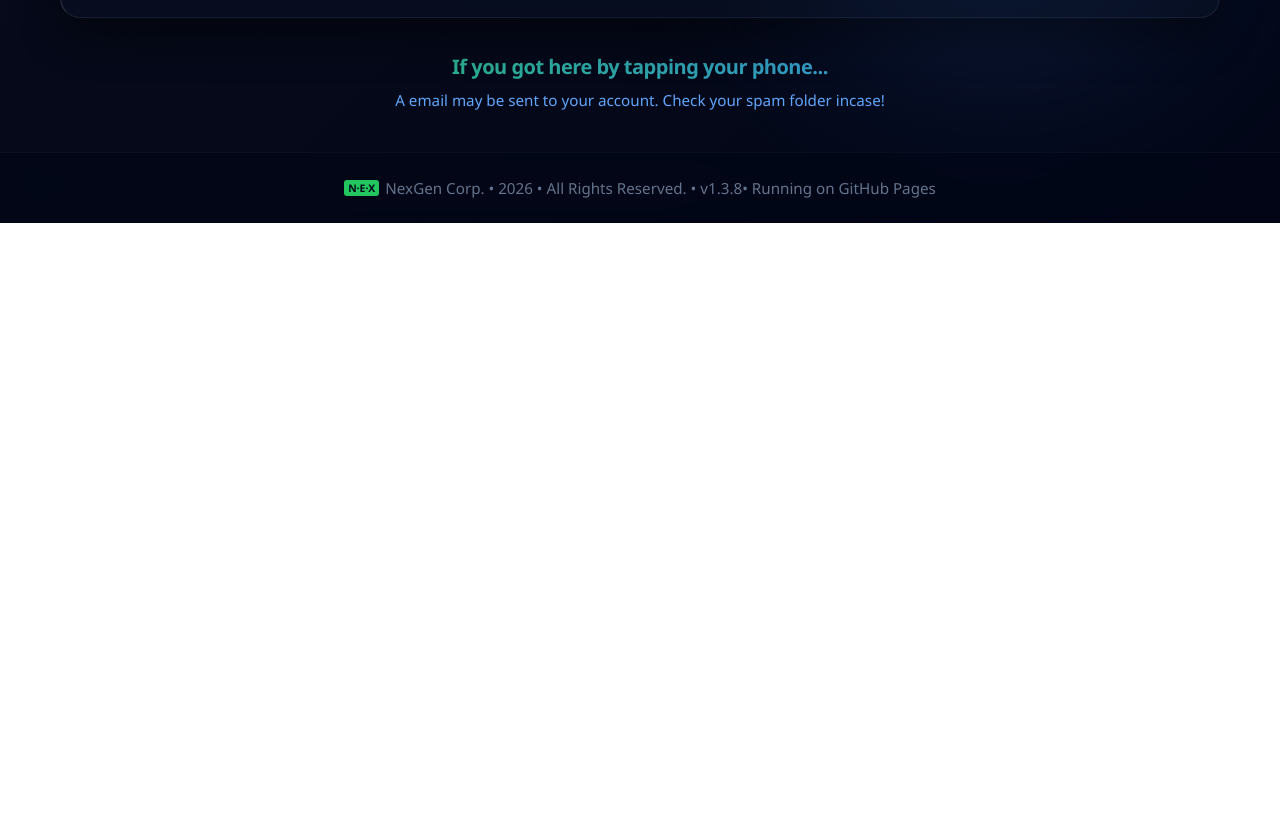
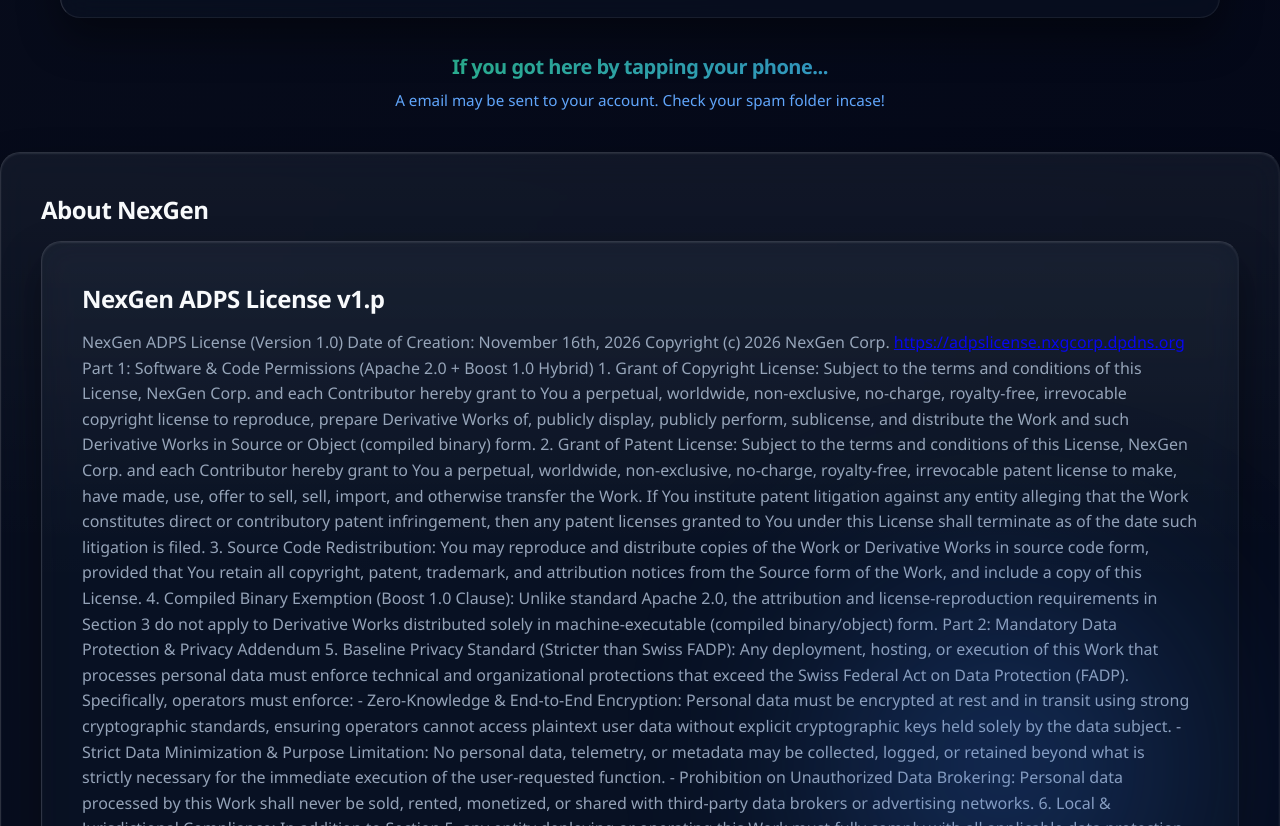
Before and after one commit to NexGenCorporation/nxgcorp.dpdns.org, a plain HTML site: page index.html in a window 1280 px wide. Shown: the part 1854-2680 px from the top of the page. Before the commit the page ends 2077 px from the top, so only its background shows below. Drawn offline with Linux system fonts and the light colour scheme.

Commit message:
Include NexGen ADPS License in index.html
Added NexGen ADPS License information and privacy addendum.

```diff
--- a/index.html
+++ b/index.html
@@ -348,6 +348,41 @@
             <p>A email may be sent to your account. Check your spam folder incase!</p>
         </section>
     </div>
+    <section class="glass-card">
+            <h2>About NexGen</h2>
+            <main class="glass-card">
+            <h2>NexGen ADPS License v1.p</h2>
+            <p>NexGen ADPS License (Version 1.0)
+Date of Creation: November 16th, 2026
+Copyright (c) 2026 NexGen Corp.
+<a href="https://adpslicense.nxgcorp.dpdns.org">https://adpslicense.nxgcorp.dpdns.org</a>
+
+Part 1: Software & Code Permissions (Apache 2.0 + Boost 1.0 Hybrid)
+
+1. Grant of Copyright License: Subject to the terms and conditions of this License, NexGen Corp. and each Contributor hereby grant to You a perpetual, worldwide, non-exclusive, no-charge, royalty-free, irrevocable copyright license to reproduce, prepare Derivative Works of, publicly display, publicly perform, sublicense, and distribute the Work and such Derivative Works in Source or Object (compiled binary) form.
+
+2. Grant of Patent License: Subject to the terms and conditions of this License, NexGen Corp. and each Contributor hereby grant to You a perpetual, worldwide, non-exclusive, no-charge, royalty-free, irrevocable patent license to make, have made, use, offer to sell, sell, import, and otherwise transfer the Work. If You institute patent litigation against any entity alleging that the Work constitutes direct or contributory patent infringement, then any patent licenses granted to You under this License shall terminate as of the date such litigation is filed.
+
+3. Source Code Redistribution: You may reproduce and distribute copies of the Work or Derivative Works in source code form, provided that You retain all copyright, patent, trademark, and attribution notices from the Source form of the Work, and include a copy of this License.
+
+4. Compiled Binary Exemption (Boost 1.0 Clause): Unlike standard Apache 2.0, the attribution and license-reproduction requirements in Section 3 do not apply to Derivative Works distributed solely in machine-executable (compiled binary/object) form.
+
+Part 2: Mandatory Data Protection & Privacy Addendum
+
+5. Baseline Privacy Standard (Stricter than Swiss FADP): Any deployment, hosting, or execution of this Work that processes personal data must enforce technical and organizational protections that exceed the Swiss Federal Act on Data Protection (FADP). Specifically, operators must enforce:
+   - Zero-Knowledge & End-to-End Encryption: Personal data must be encrypted at rest and in transit using strong cryptographic standards, ensuring operators cannot access plaintext user data without explicit cryptographic keys held solely by the data subject.
+   - Strict Data Minimization & Purpose Limitation: No personal data, telemetry, or metadata may be collected, logged, or retained beyond what is strictly necessary for the immediate execution of the user-requested function.
+   - Prohibition on Unauthorized Data Brokering: Personal data processed by this Work shall never be sold, rented, monetized, or shared with third-party data brokers or advertising networks.
+
+6. Local & Jurisdictional Compliance: In addition to Section 5, any entity deploying or operating this Work must fully comply with all applicable data protection and privacy laws in their current geographic zone, region, or country (including, where applicable, GDPR, CCPA/CPRA, local data residency mandates, and national privacy statutes). Where local law and Section 5 conflict, the stricter privacy protection shall apply to the maximum extent permitted by law.
+
+Part 3: Disclaimer & Liability
+
+7. Disclaimer of Warranty: UNLESS REQUIRED BY APPLICABLE LAW OR AGREED TO IN WRITING, NEXGEN CORP. AND ALL CONTRIBUTORS PROVIDE THE WORK ON AN "AS IS" BASIS, WITHOUT WARRANTIES OR CONDITIONS OF ANY KIND, EITHER EXPRESS OR IMPLIED, INCLUDING, WITHOUT LIMITATION, ANY WARRANTIES OR CONDITIONS OF TITLE, NON-INFRINGEMENT, MERCHANTABILITY, OR FITNESS FOR A PARTICULAR PURPOSE.
+
+8. Limitation of Liability: IN NO EVENT AND UNDER NO LEGAL THEORY, WHETHER IN TORT (INCLUDING NEGLIGENCE), CONTRACT, OR OTHERWISE, UNLESS REQUIRED BY APPLICABLE LAW, SHALL NEXGEN CORP. OR ANY CONTRIBUTOR BE LIABLE TO YOU FOR DAMAGES, INCLUDING ANY DIRECT, INDIRECT, SPECIAL, INCIDENTAL, OR CONSEQUENTIAL DAMAGES OF ANY CHARACTER ARISING AS A RESULT OF THIS LICENSE OR OUT OF THE USE OR INABILITY TO USE THE WORK.
+            </p>
+    </section>
 
     <!-- Footer Section -->
     <footer>
```
